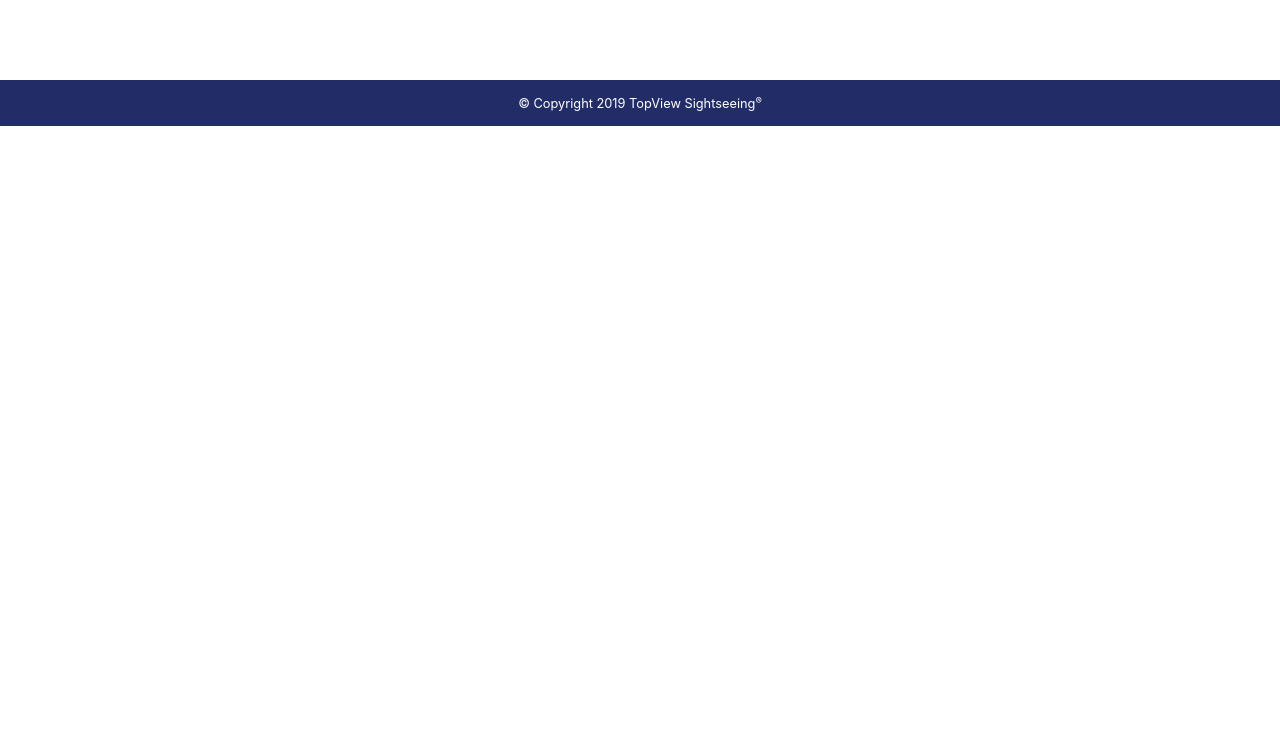
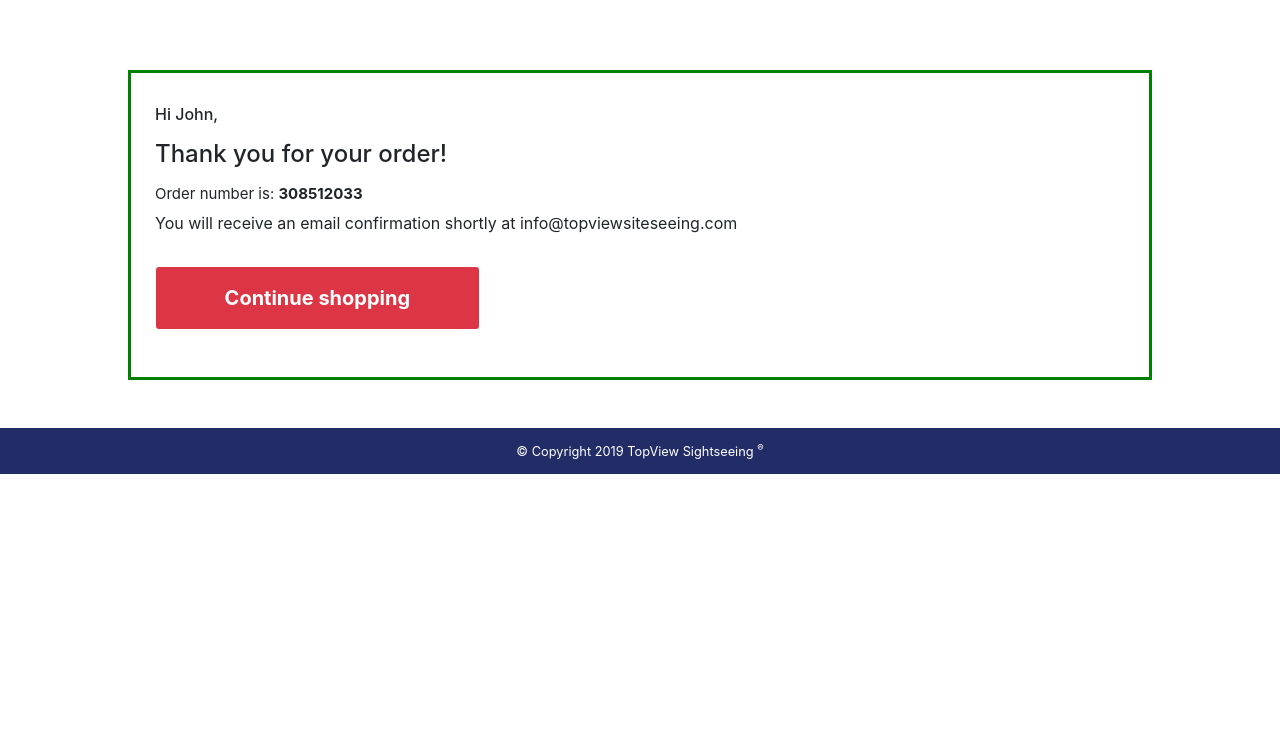
Before and after one commit to pathuri1607/static-top-view-site, a plain HTML site: page successMsg.html in a window 1280 px wide. Shown: the part 62-800 px from the top of the page. Drawn offline with nearby package versions, Linux system fonts and the light colour scheme.

Commit message:
UI changes...

```diff
--- a/css/styles.css
+++ b/css/styles.css
@@ -6,6 +6,7 @@
     padding-left: 0;
     margin-bottom: 0;
 }
+
 .thumbnail {
     margin-bottom: 30px;
     padding: 0px;
@@ -13,6 +14,7 @@
     -moz-border-radius: 0px;
     border-radius: 0px;
 }
+
 .item.list-group-item {
     float: none;
     width: 100%;
@@ -24,49 +26,61 @@
     padding: 0 1rem;
     border: 0;
 }
+
 .item.list-group-item .img-event {
     float: left;
     width: 30%;
 }
+
 .item.list-group-item .list-group-image {
     margin-right: 10px;
 }
+
 .item.list-group-item .thumbnail {
     margin-bottom: 0px;
     display: inline-block;
 }
+
 .item.list-group-item .caption {
     float: left;
     width: 70%;
     margin: 0;
 }
+
 .item.list-group-item:before,
 .item.list-group-item:after {
     display: table;
     content: " ";
 }
+
 .item.list-group-item:after {
     clear: both;
 }
+
 .footer {
     min-height: 30px;
     width: 100%;
     background-color: #222d68;
 }
+
 .footer .copyright {
     color: #fff;
     line-height: 30px;
     min-height: 30px;
     padding: 7px 0;
 }
+
 .row.no-gutters {
     margin-right: 0;
     margin-left: 0;
 }
-.row.no-gutters > [class^=col-], .row.no-gutters > [class*=" col-"] {
+
+.row.no-gutters>[class^=col-],
+.row.no-gutters>[class*=" col-"] {
     padding-right: 0;
     padding-left: 0;
 }
+
 .control-btns .btn {
     border: none;
     outline: none;
@@ -78,30 +92,38 @@
     font-weight: 500;
     border-radius: 5px !important;
 }
+
 .control-btns .btn:last-child {
     margin-right: 0px;
 }
+
 .card .price {
     font-weight: 500;
 }
+
 .item .thumbnail.card:hover {
     box-shadow: 0px 0px 20px -1px rgb(99, 99, 99);
 }
+
 .item img {
     cursor: pointer;
     background: #fff;
 }
+
 .filter .btn.btn-info.btn-danger {
     color: #fff;
     background-color: #dc3545;
     border-color: #dc3545;
 }
+
 .filter .btn.btn-info {
     background-color: #222d68;
 }
+
 .top-menu .navbar-toggler {
     border-color: #bd2130;
 }
+
 .top-menu .navbar-toggler .navbar-toggler-icon .fa.fa-navicon {
     color: #222d68;
     padding: 5px;
@@ -117,6 +139,12 @@
     -ms-flex: 50%;
     /* IE10 */
     flex: 50%;
+}
+
+.checkout .col-100 {
+    -ms-flex: 100%;
+    /* IE10 */
+    flex: 100%;
 }
 
 .checkout .col-75 {
@@ -195,3 +223,34 @@ hr {
         margin-bottom: 20px;
     }
 }
+
+.confirmation .container {
+    background-color: #fff;
+    padding: 5px 20px 15px 20px;
+    border: 1px solid lightgrey;
+    border-radius: 3px;
+    margin: 0;
+}
+
+.confirmation .thankyou {
+    font-weight: 700;
+    font-size: 15px;
+}
+
+.confirmation .ordernumber {
+	font-weight: normal;
+	font-size: 15px;
+}
+
+.confirmation .ordermessage {
+	font-weight: normal;
+	/* font-size: 15px; */
+}
+
+.order-confirm-wrapper {
+	margin: auto;
+  	width: 80%;
+  	border: 3px solid green;
+	padding: 10px;
+
+}
--- a/successMsg.html
+++ b/successMsg.html
@@ -1,5 +1,6 @@
 <!DOCTYPE html>
 <html lang="en">
+
 <head>
     <title>TopView® New York City Tours</title>
     <meta charset="utf-8">
@@ -8,20 +9,21 @@
     <script src="https://ajax.googleapis.com/ajax/libs/jquery/3.4.1/jquery.min.js"></script>
     <script src="https://cdnjs.cloudflare.com/ajax/libs/popper.js/1.14.7/umd/popper.min.js"></script>
     <script src="https://maxcdn.bootstrapcdn.com/bootstrap/4.3.1/js/bootstrap.min.js"></script>
-        <script type="text/javascript"
-            src="https://cdnjs.cloudflare.com/ajax/libs/underscore.js/1.9.1/underscore.js"></script>
-        <link href="https://maxcdn.bootstrapcdn.com/font-awesome/4.7.0/css/font-awesome.min.css" rel="stylesheet"
-            integrity="sha384-wvfXpqpZZVQGK6TAh5PVlGOfQNHSoD2xbE+QkPxCAFlNEevoEH3Sl0sibVcOQVnN" crossorigin="anonymous">
+    <script type="text/javascript" src="https://cdnjs.cloudflare.com/ajax/libs/underscore.js/1.9.1/underscore.js"></script>
+    <link href="https://maxcdn.bootstrapcdn.com/font-awesome/4.7.0/css/font-awesome.min.css" rel="stylesheet" integrity="sha384-wvfXpqpZZVQGK6TAh5PVlGOfQNHSoD2xbE+QkPxCAFlNEevoEH3Sl0sibVcOQVnN"
+        crossorigin="anonymous">
     <link rel="stylesheet" href="css/styles.css">
+
 </head>
-    <body>
+
+<body class="checkout confirmation">
     <nav class="top-menu navbar navbar-expand-md navbar-dark fixed-top bg-white no-gutters">
-            <div class="container">
+        <div class="container-fluid">
             <a class="navbar-brand" href="index.html">
                 <img src="https://www.topviewnyc.com/content/distribution/assets/img/topview_color.svg" alt="" style="height: 32px;">
             </a>
-                <button class="navbar-toggler" type="button" data-toggle="collapse" data-target="#navbarsExampleDefault"
-                    aria-controls="navbarsExampleDefault" aria-expanded="false" aria-label="Toggle navigation">
+            <button class="navbar-toggler" type="button" data-toggle="collapse" data-target="#navbarsExampleDefault" aria-controls="navbarsExampleDefault"
+                aria-expanded="false" aria-label="Toggle navigation">
                 <span class="navbar-toggler-icon">
                     <i class="fa fa-navicon"></i>
                 </span>
@@ -53,26 +55,54 @@
             </div>
         </div>
     </nav>
-        <div class="container mt-5">
+    <br>
+    <div class="container-fluid mt-5">
         <div class="row no-gutters">
-                <h2>&nbsp;</h2>
+            <!-- <h1 class="mt-1 ml-2">Order Confirmed</h1> -->
+            <h1 class="mt-1 ml-2">&nbsp;</h1>
+        </div>
+        <!-- <hr> -->
+    </div>
+
+    <div class="container-fluid mb-5 p-4 order-confirm-wrapper">
+        <div class="row">
+            <div class="col-12">
+                <!-- <div class="container"> -->
+                <div class="row">
+                    <div class="col-12 mt-2">
+                        <h6 class="mb-3 thanyou">Hi John,</h6>
+                        <h4 class="mb-3 thanyou">Thank you for your order!</h4>
+                        <h5 class="ordernumber">Order number is:
+                            <b>308512033</b>
+                        </h5>
+                        <span class="ordermessage">You will receive an email confirmation shortly at info@topviewsiteseeing.com</span>
+                    </div>
+                </div>
+                <div class="row p-3">
+                    <div class="col-12 col-sm-12 col-md-12 col-lg-4 mt-2 p-0">
+                        <a href="index.html" class="btn btn-xs btn-danger checkoutBtn p-3 mr-5 mb-2 mt-2 w-100" style="font-size: 20px;">
+                            <b>Continue shopping</b>
+                        </a>
+                    </div>
+                </div>
+                <!-- </div> -->
+            </div>
         </div>
     </div>
 
-        <div class="container">
-            <div class="row no-gutters">
-                <br /><br />
-            </div>
-        </div>
     <footer class="footer bg-dark1 fixed-bottom1 mb-0">
-            <div class="container">
+        <div class="container-fluid">
             <div class="row no-gutters">
                 <div class="col-xs-12 col-sm-12 text-center">
-                        <div class="copyright"><small>© Copyright 2019 TopView Sightseeing<sup>®</sup></small></div>
+                    <div class="copyright">
+                        <small>© Copyright 2019 TopView Sightseeing
+                            <sup>®</sup>
+                        </small>
+                    </div>
                 </div>
             </div>
         </div>
     </footer>
-        <script src="js/cart.js"></script>
 </body>
+
 </html>
```
Also changed, not shown: checkout.html (+25 -17 lines). Lines whose indentation alone changed are shown as unchanged.
